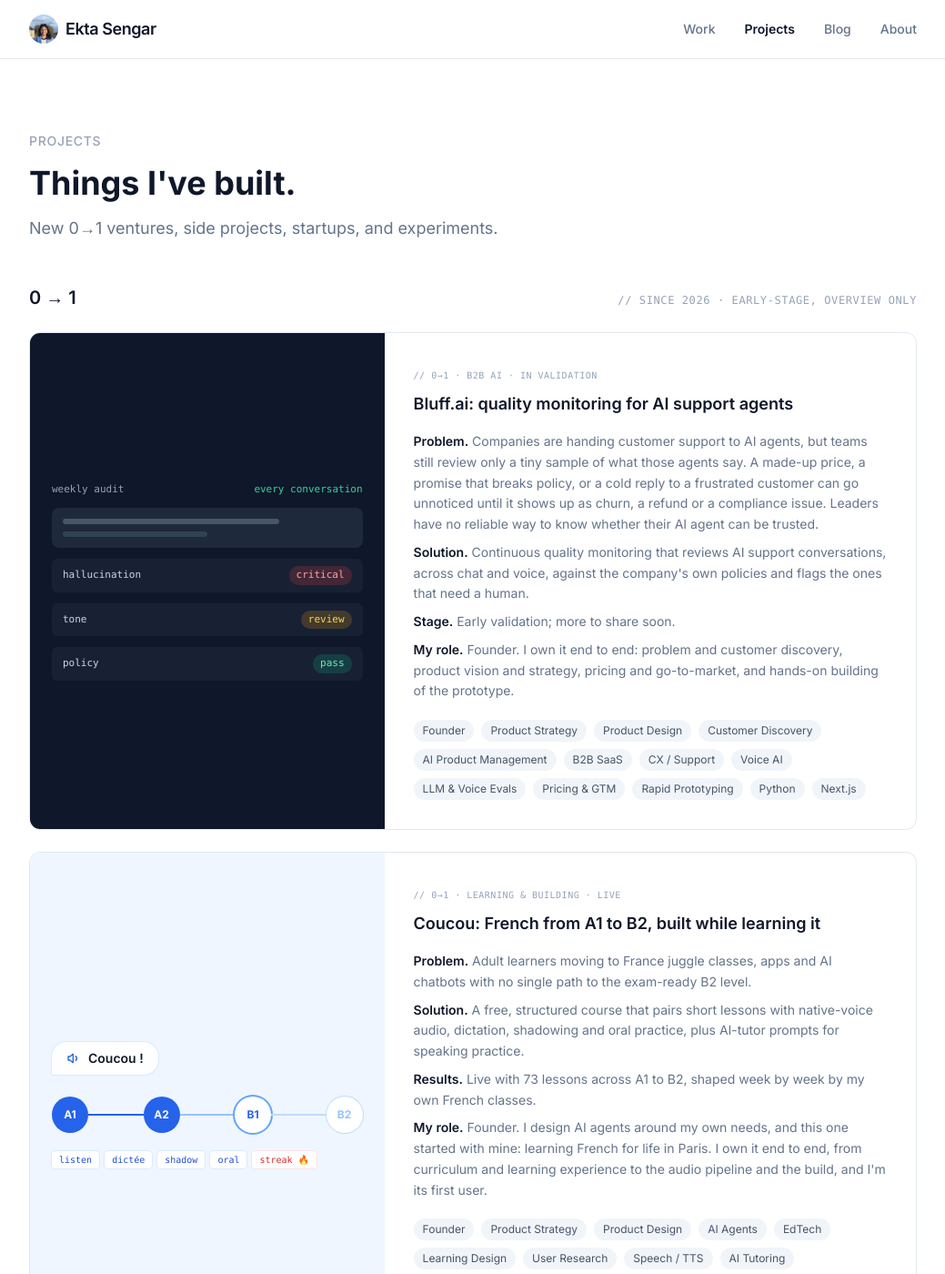
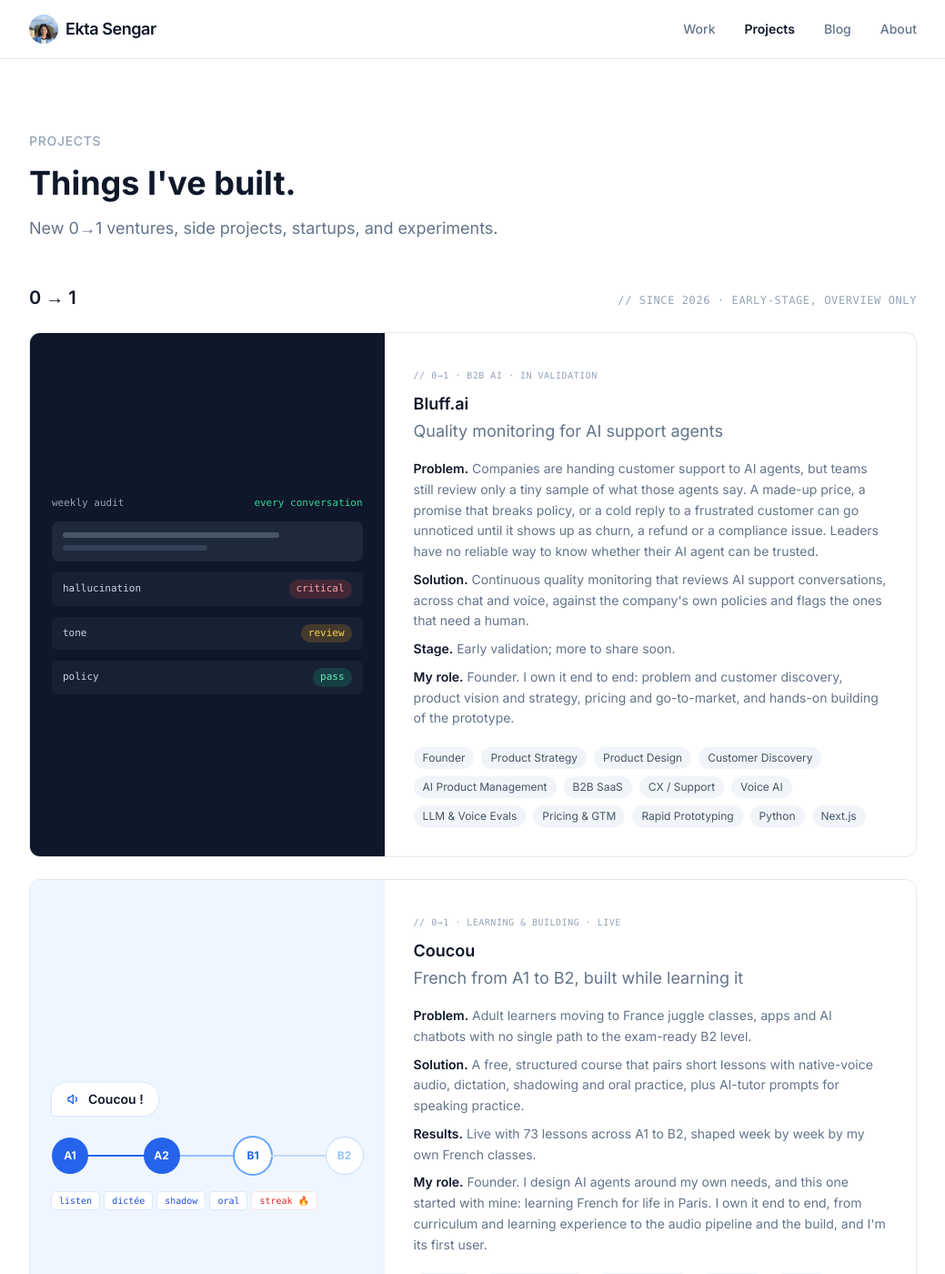
Before and after one commit to EktaSengar/ektasengar.github.io, a Jekyll site: the page projects.html, which Jekyll copies as it is, in a window 1280 px wide and 1400 px high. Shown: the whole window at 91% size, without its empty margins (120-1159 px from the left). Built offline with Jekyll 4.4.1, drawn with Linux system fonts in a browser that asks for light colours; nearby versions of some CDN libraries; some of the changed text lies outside the part shown.

Commit message:
Projects: show product name and tagline as separate lines
Co-Authored-By: Claude Opus 5.5 <noreply@anthropic.com>

```diff
--- a/projects.html
+++ b/projects.html
@@ -89,7 +89,7 @@
             <!-- Content -->
             <div class="md:col-span-3 p-6 md:p-8">
               <span class="text-[10px] font-mono text-slate-400 uppercase tracking-wider">// 0→1 · B2B AI · in validation</span>
-              <h3 class="mt-2 text-lg font-semibold text-slate-900">Bluff.ai: quality monitoring for AI support agents</h3>
+              <h3 class="mt-2 text-lg font-semibold text-slate-900">Bluff.ai <span class="block mt-0.5 font-normal text-slate-500">Quality monitoring for AI support agents</span></h3>
               <dl class="mt-4 space-y-2 text-sm leading-relaxed">
                 <div><dt class="inline font-semibold text-slate-900">Problem.</dt> <dd class="inline text-slate-500">Companies are handing customer support to AI agents, but teams still review only a tiny sample of what those agents say. A made-up price, a promise that breaks policy, or a cold reply to a frustrated customer can go unnoticed until it shows up as churn, a refund or a compliance issue. Leaders have no reliable way to know whether their AI agent can be trusted.</dd></div>
                 <div><dt class="inline font-semibold text-slate-900">Solution.</dt> <dd class="inline text-slate-500">Continuous quality monitoring that reviews AI support conversations, across chat and voice, against the company's own policies and flags the ones that need a human.</dd></div>
@@ -146,7 +146,7 @@
             <!-- Content -->
             <div class="md:col-span-3 p-6 md:p-8">
               <span class="text-[10px] font-mono text-slate-400 uppercase tracking-wider">// 0→1 · learning &amp; building · live</span>
-              <h3 class="mt-2 text-lg font-semibold text-slate-900">Coucou: French from A1 to B2, built while learning it</h3>
+              <h3 class="mt-2 text-lg font-semibold text-slate-900">Coucou <span class="block mt-0.5 font-normal text-slate-500">French from A1 to B2, built while learning it</span></h3>
               <dl class="mt-4 space-y-2 text-sm leading-relaxed">
                 <div><dt class="inline font-semibold text-slate-900">Problem.</dt> <dd class="inline text-slate-500">Adult learners moving to France juggle classes, apps and AI chatbots with no single path to the exam-ready B2 level.</dd></div>
                 <div><dt class="inline font-semibold text-slate-900">Solution.</dt> <dd class="inline text-slate-500">A free, structured course that pairs short lessons with native-voice audio, dictation, shadowing and oral practice, plus AI-tutor prompts for speaking practice.</dd></div>
@@ -194,7 +194,7 @@
             <!-- Content -->
             <div class="md:col-span-3 p-6 md:p-8">
               <span class="text-[10px] font-mono text-slate-400 uppercase tracking-wider">// 0→1 · consumer · live, app in build</span>
-              <h3 class="mt-2 text-lg font-semibold text-slate-900">Allez.city: a city guide for the people who live there</h3>
+              <h3 class="mt-2 text-lg font-semibold text-slate-900">Allez.city <span class="block mt-0.5 font-normal text-slate-500">A city guide for the people who live there</span></h3>
               <dl class="mt-4 space-y-2 text-sm leading-relaxed">
                 <div><dt class="inline font-semibold text-slate-900">Problem.</dt> <dd class="inline text-slate-500">City guides are written for tourists and event listings are endless; residents just want to know what's worth doing next, nearby.</dd></div>
                 <div><dt class="inline font-semibold text-slate-900">Solution.</dt> <dd class="inline text-slate-500">A short, ranked set of suggestions that adapts to weather, date and location, each with a human reason to care, running on one engine with a pack per city.</dd></div>
@@ -237,7 +237,7 @@
           <div class="flex items-start justify-between gap-4">
             <div>
               <span class="text-[10px] font-mono text-slate-400 uppercase tracking-wider">// side project · 2026 · no longer active</span>
-              <h3 class="mt-2 text-base font-semibold text-slate-900">Jobbie: AI job search platform</h3>
+              <h3 class="mt-2 text-base font-semibold text-slate-900">Jobbie <span class="block mt-0.5 font-normal text-slate-500">AI job search platform</span></h3>
             </div>
             <div class="text-right shrink-0">
               <p class="text-xl font-bold text-slate-900 font-mono">9</p>
@@ -277,7 +277,7 @@
           <div class="flex items-start justify-between gap-4">
             <div>
               <span class="text-[10px] font-mono text-slate-400 uppercase tracking-wider">// co-founder · new delhi · 2015-16</span>
-              <h3 class="mt-2 text-base font-semibold text-slate-900">Foospot: smart parking platform</h3>
+              <h3 class="mt-2 text-base font-semibold text-slate-900">Foospot <span class="block mt-0.5 font-normal text-slate-500">Smart parking platform</span></h3>
             </div>
             <div class="text-right shrink-0">
               <p class="text-xl font-bold text-slate-900 font-mono">7.5x</p>
```
